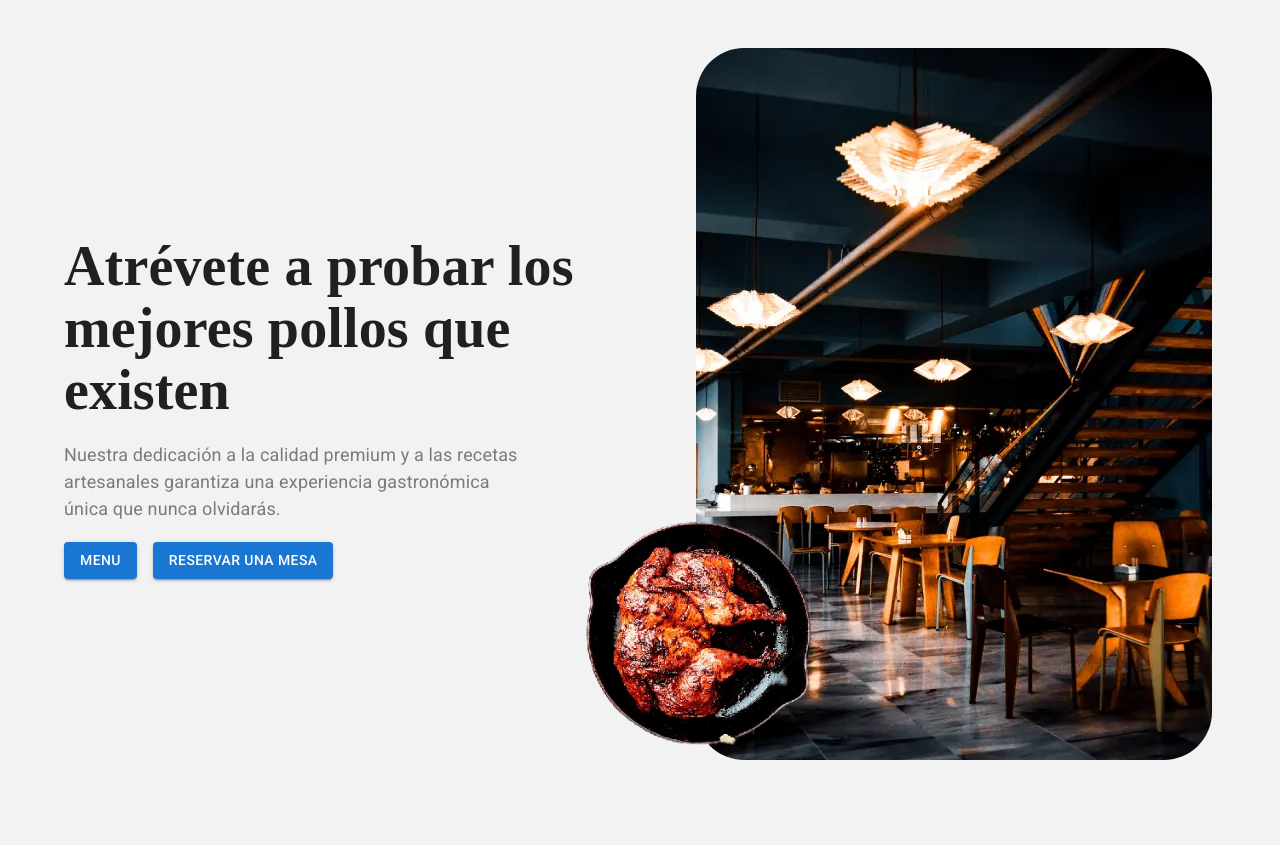
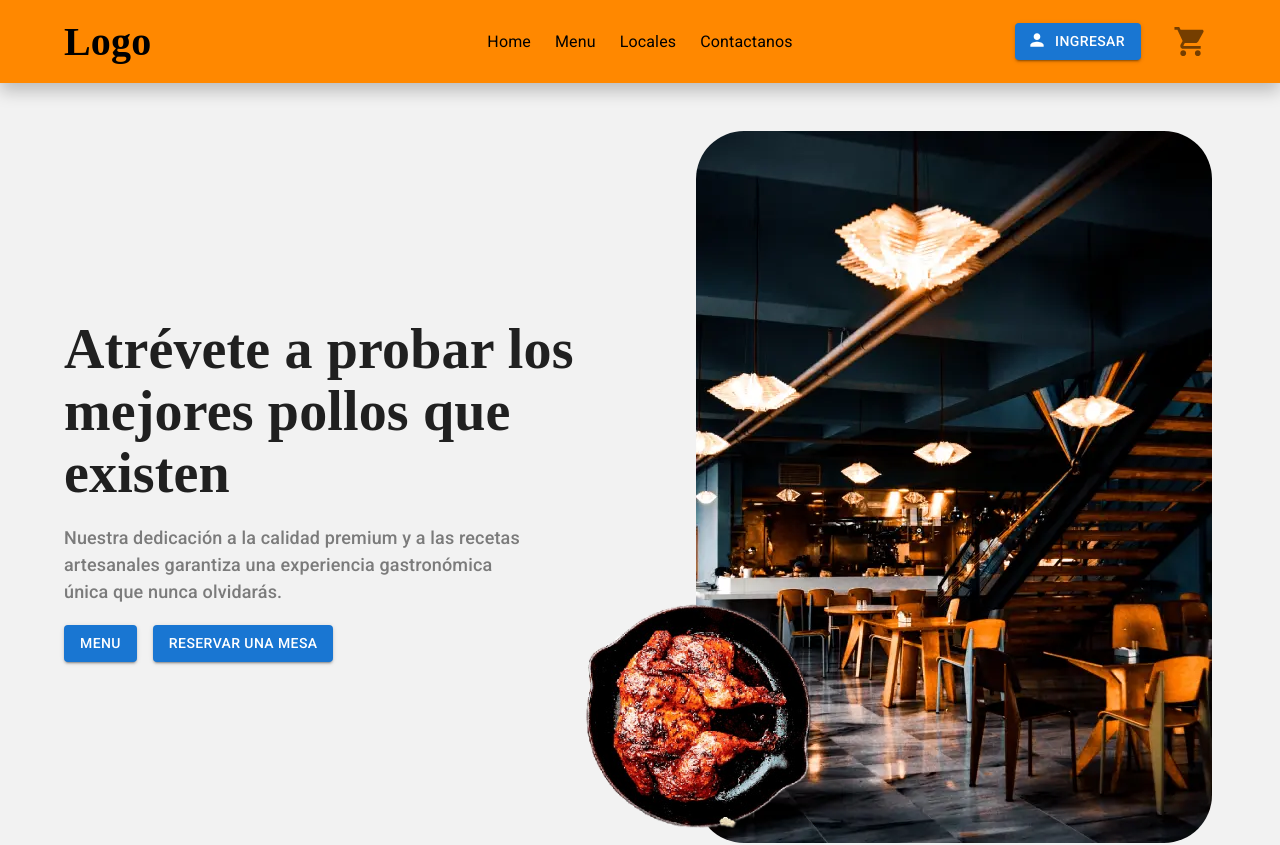
Before and after one commit to SebastianLl28/polleria-frontend, a React (Vite) app: page / in a window 1280 px wide. Shown: the top 845 px of the page. Built offline with nearby package versions, Linux system fonts and the light colour scheme; a web font is replaced by a local one.

Commit message:
feat: add header base

```diff
--- a/src/App.jsx
+++ b/src/App.jsx
@@ -2,6 +2,7 @@
 import { BrowserRouter, Route, Routes } from "react-router-dom";
 import { HomePage } from "./pages/index";
 import { css } from "@emotion/react";
+import { Header } from "./components";
 
 const App = () => {
   return (
@@ -12,6 +13,7 @@ const App = () => {
       `}
     >
       <BrowserRouter>
+        <Header />
         <Routes>
           <Route path="/" element={<HomePage />} />
         </Routes>
--- /dev/null
+++ b/src/components/Header.jsx
@@ -0,0 +1,87 @@
+/** @jsxImportSource @emotion/react */
+import { css } from "@emotion/react";
+import { Button, Container, IconButton } from "@mui/material";
+import { TextLink, Title } from "../styled/fonts";
+import styled from "@emotion/styled";
+import PersonIcon from "@mui/icons-material/Person";
+import ShoppingCartIcon from "@mui/icons-material/ShoppingCart";
+
+const Header = () => {
+  return (
+    <header
+      css={css`
+        background-color: #ff8800;
+        color: #000;
+        box-shadow: 0 0.5rem 1rem rgba(0, 0, 0, 0.229);
+        position: sticky;
+        top: 0;
+        z-index: 1;
+      `}
+    >
+      <Container
+        sx={css`
+          padding-block: 1em;
+          display: flex;
+          align-items: center;
+          justify-content: space-between;
+          flex-wrap: wrap;
+        `}
+      >
+        <div
+          css={css`
+            flex-grow: 1;
+            flex-basis: 0;
+          `}
+        >
+          <Title fontSize={40}>Logo</Title>
+        </div>
+        <nav>
+          <ContainerList>
+            <li>
+              <TextLink to="/">Home</TextLink>
+            </li>
+            <li>
+              <TextLink to="/menu">Menu</TextLink>
+            </li>
+            <li>
+              <TextLink to="/local">Locales</TextLink>
+            </li>
+            <li>
+              <TextLink to="/contact">Contactanos</TextLink>
+            </li>
+          </ContainerList>
+        </nav>
+        <ContainerList
+          css={css`
+            display: flex;
+            flex-grow: 1;
+            flex-basis: 0;
+            justify-content: end;
+            align-items: center;
+          `}
+        >
+          <li>
+            <Button
+              variant="contained"
+              startIcon={<PersonIcon sx={{ marginBottom: "2.5px" }} />}
+            >
+              Ingresar
+            </Button>
+          </li>
+          <li>
+            <IconButton>
+              <ShoppingCartIcon color="#000" fontSize="large" />
+            </IconButton>
+          </li>
+        </ContainerList>
+      </Container>
+    </header>
+  );
+};
+
+export default Header;
+
+const ContainerList = styled.ul`
+  display: flex;
+  gap: 1.5em;
+`;
--- /dev/null
+++ b/src/components/index.js
@@ -0,0 +1 @@
+export { default as Header } from "./Header";
--- a/src/styled/GlobalStyle.jsx
+++ b/src/styled/GlobalStyle.jsx
@@ -14,6 +14,11 @@ const GlobalStyle = () => {
             margin: 0;
             padding: 0;
           }
+          button {
+            background-color: inherit;
+            border: unset;
+            outline: none;
+          }
           li {
             list-style: none;
           }
--- a/src/styled/fonts.jsx
+++ b/src/styled/fonts.jsx
@@ -1,4 +1,5 @@
 import styled from "@emotion/styled";
+import { Link } from "react-router-dom";
 
 export const Title = styled.p((props) => ({
   fontFamily: "David Libre",
@@ -10,9 +11,16 @@ export const Title = styled.p((props) => ({
 
 export const Text = styled.p((props) => ({
   fontFamily: "roboto",
-  fontWeight: props.fontWeight ?? 400,
+  fontWeight: props.fontWeight ?? 500,
   fontSize: props.fontSize ?? 18,
   color: props.color ?? "#7b7b7b",
   maxWidth: props.maxWidth ?? "100%",
   textAlign: props.textAlign ?? "start",
 }));
+
+export const TextLink = styled(Link)((props) => ({
+  fontFamily: "roboto",
+  fontWeight: props.fontWeight ?? 400,
+  color: props.color ?? "#000000",
+  textDecoration: "none",
+}));
```
Also changed, not shown: public/home/shopping-cart-icon.svg (added).
